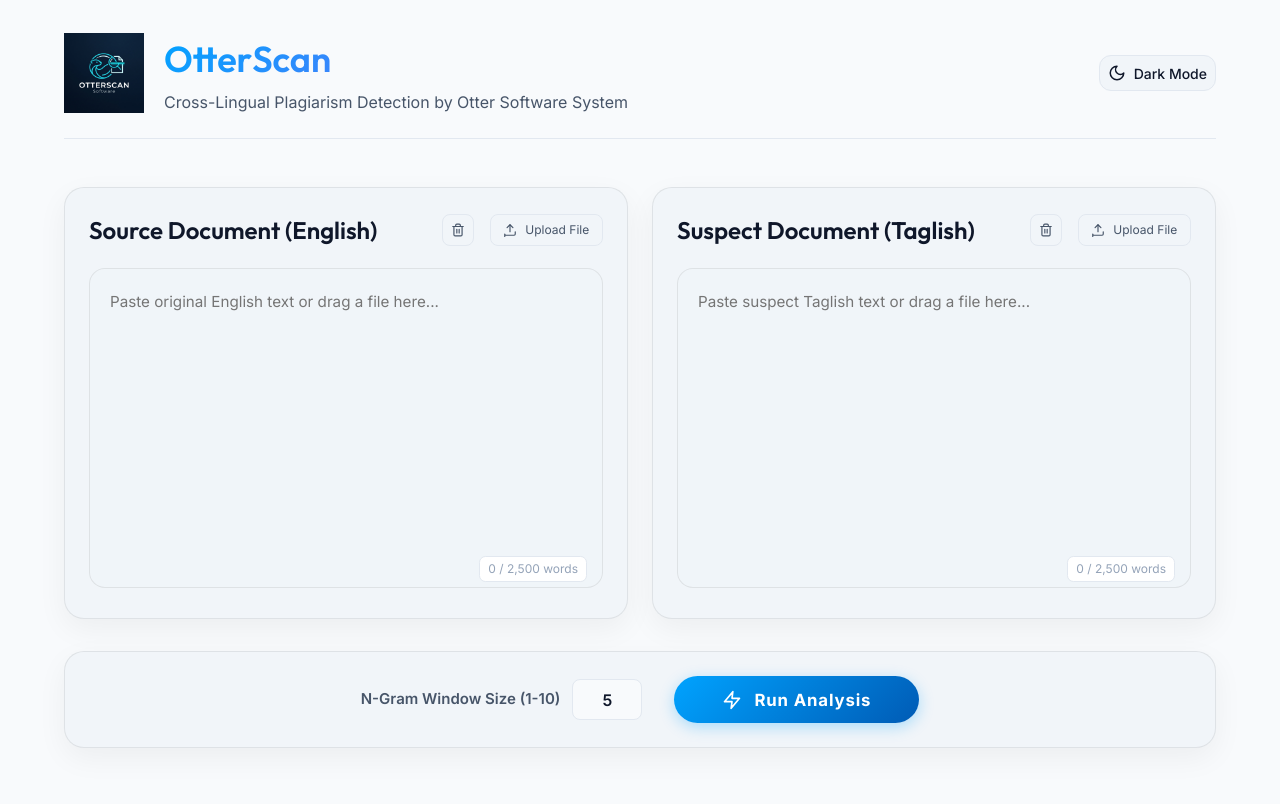
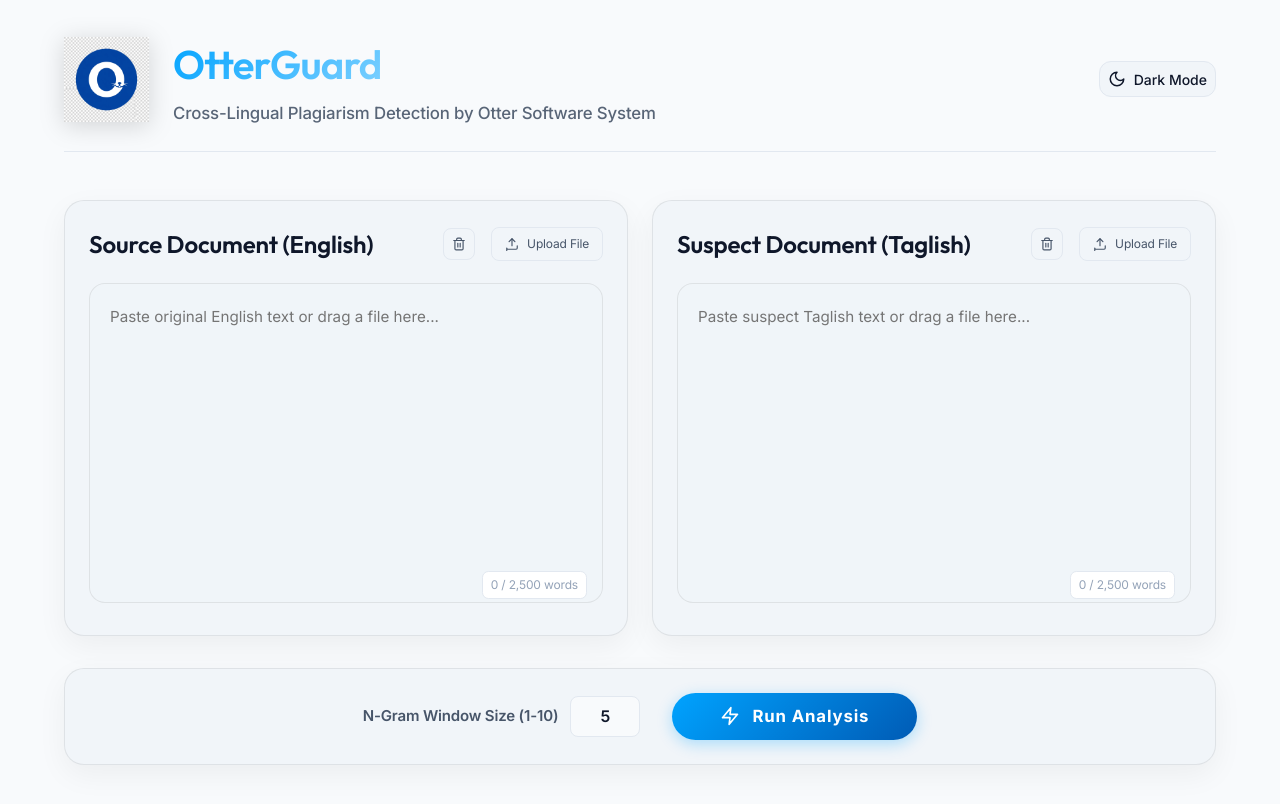
Before and after one commit to skeg-16/rabin-karp-algorithm, a React (Vite) app in the folder frontend/: page / in a window 1280 px wide. Shown: the top 804 px of the page. Built offline with nearby package versions, Linux system fonts and the light colour scheme.

Commit message:
UI: Rebrand to OtterGuard, update logo, and refine typography

```diff
--- a/frontend/index.html
+++ b/frontend/index.html
@@ -7,7 +7,7 @@
     <link rel="preconnect" href="https://fonts.googleapis.com">
     <link rel="preconnect" href="https://fonts.gstatic.com" crossorigin>
     <link href="https://fonts.googleapis.com/css2?family=Inter:wght@400;500;600;700&family=Outfit:wght@400;500;600;700&display=swap" rel="stylesheet">
-    <title>Rabin-Karp Plagiarism Algorithm | Enterprise Edition</title>
+    <title>OtterGuard | Plagiarism Detection by OSS</title>
   </head>
   <body>
     <div id="root"></div>
--- a/frontend/src/App.jsx
+++ b/frontend/src/App.jsx
@@ -428,11 +428,11 @@
 
       {/* HEADER */}
       <header className="app-header">
-        <div className="brand-section" style={{ display: 'flex', alignItems: 'center', gap: '1.25rem' }}>
-          <img src="/logo.png" alt="OtterScan Logo" style={{ width: '80px', height: '80px', objectFit: 'contain' }} />
+        <div className="brand-section" style={{ display: 'flex', alignItems: 'center', gap: '1.5rem' }}>
+          <img src="/logo.png" alt="OtterGuard Logo" style={{ width: '85px', height: '85px', objectFit: 'contain', filter: 'drop-shadow(0 4px 12px rgba(0,0,0,0.15))' }} />
           <div>
-            <h1 style={{ fontSize: '2.25rem' }}>OtterScan</h1>
-            <p style={{ fontSize: '1rem', marginTop: '0.25rem' }}>Cross-Lingual Plagiarism Detection by Otter Software System</p>
+            <h1 style={{ fontSize: '2.5rem', letterSpacing: '-0.02em', background: 'linear-gradient(135deg, #00A3FF, #ffffff)', WebkitBackgroundClip: 'text', WebkitTextFillColor: 'transparent', marginBottom: '0' }}>OtterGuard</h1>
+            <p style={{ fontSize: '1.05rem', marginTop: '0.25rem', fontWeight: '500', opacity: 0.9 }}>Cross-Lingual Plagiarism Detection by Otter Software System</p>
           </div>
         </div>
         <button className="theme-toggle" onClick={toggleTheme}>
--- a/frontend/src/index.css
+++ b/frontend/src/index.css
@@ -69,8 +69,11 @@
   background: var(--bg-secondary);
   background-attachment: fixed;
   color: var(--text-primary);
-  line-height: 1.5;
-  transition: background 0.3s ease, color 0.3s ease;
+  line-height: 1.6;
+  letter-spacing: -0.01em;
+  -webkit-font-smoothing: antialiased;
+  -moz-osx-font-smoothing: grayscale;
+  transition: background 0.4s ease, color 0.4s ease;
   min-height: 100vh;
 }
 
```
Also changed, not shown: frontend/public/logo.png.
